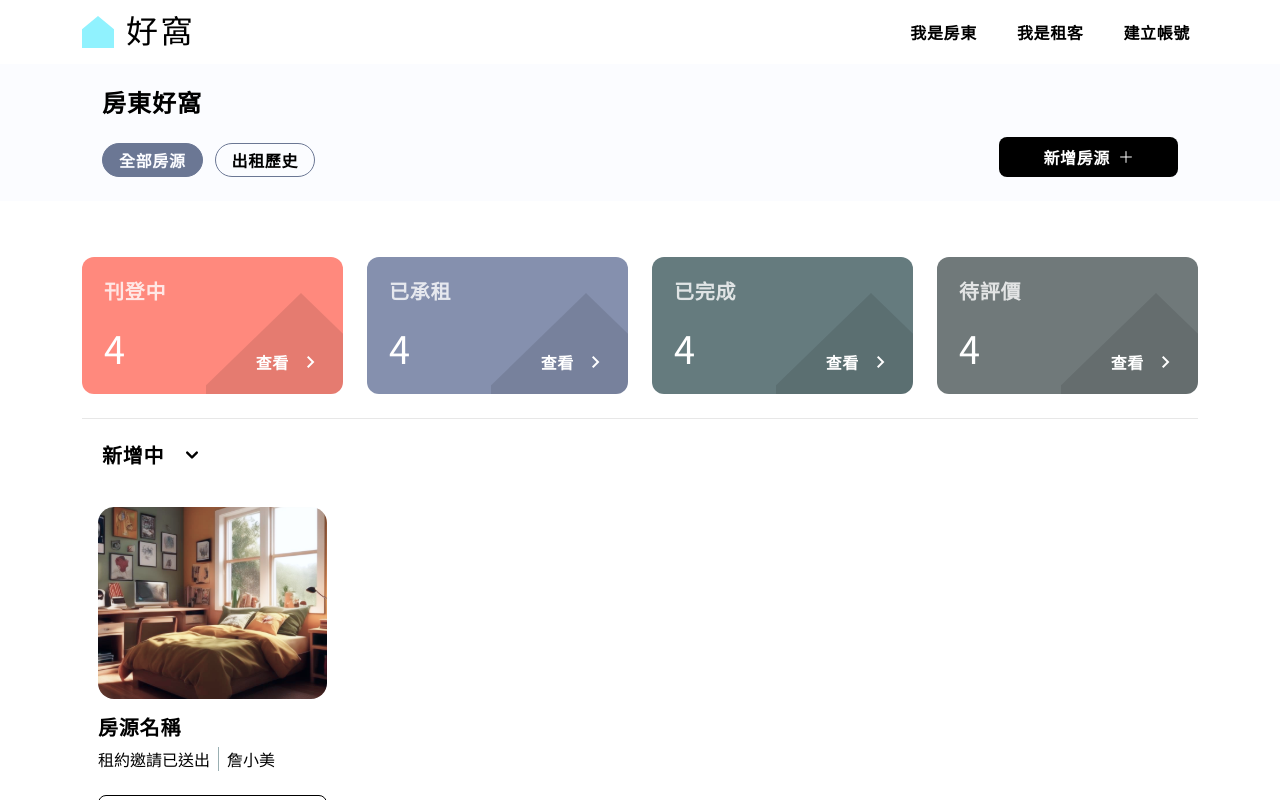
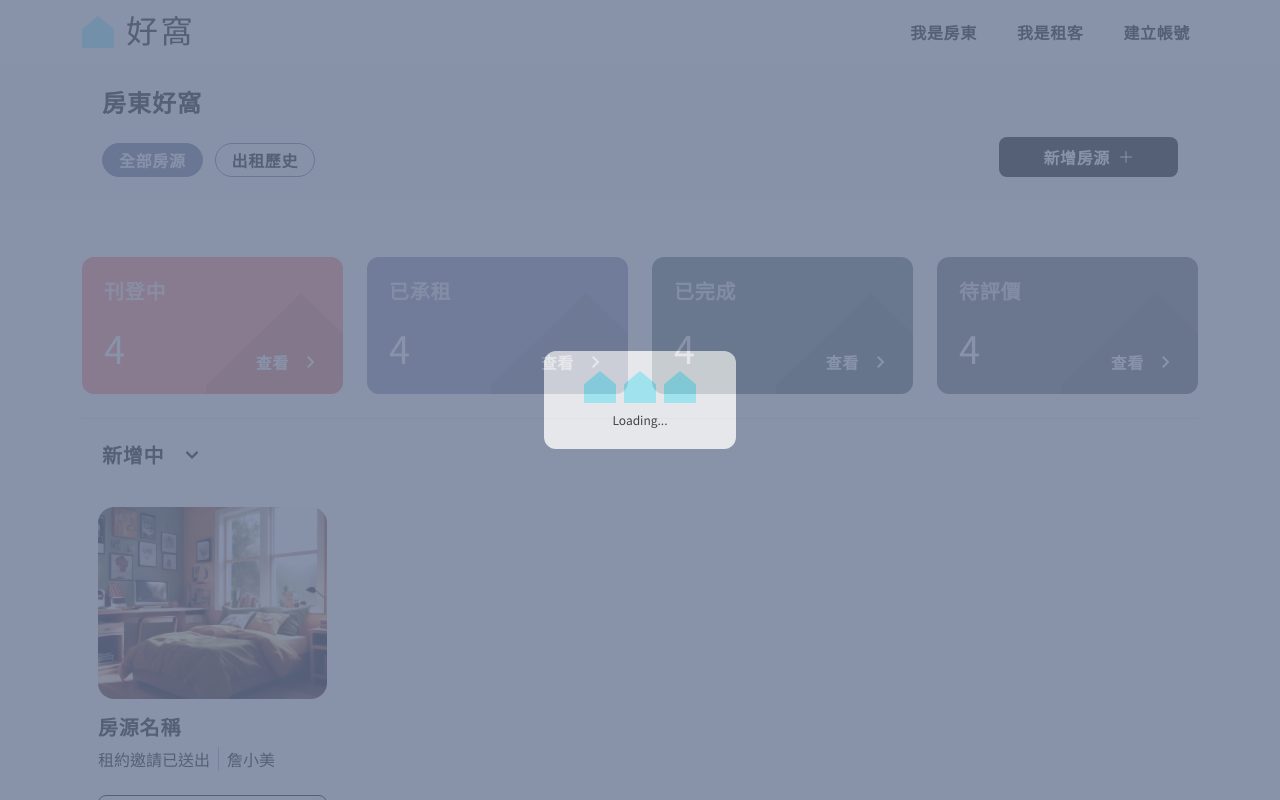
Before and after one commit to Eshiunm/Rocket_HowOh, a React (Vite) app: page /landlord in a window 1280 px wide. Shown: the top 800 px of the page. Built offline with nearby package versions, Linux system fonts and the light colour scheme; a web font is replaced by a local one.

Commit message:
feat: add loading component when fetch data

```diff
--- a/src/apis/apis.ts
+++ b/src/apis/apis.ts
@@ -62,8 +62,10 @@ export const apiHouseLandlordPostStep = (data: any, houseId: string|null) => hou
 export const apiHouseLandlordPostImg = (data: any, houseId: string|null) => houseRequest.post(`/landlord/img/${houseId}`, data, getToken()); // ALO-4
 export const apiHouseLandlordPostDelete = (houseId: string|null) => houseRequest.delete(`/landlord/${houseId}`, getToken()); // ALO-11
 
+// 房源-房東房源管理相關的 api
+export const apiHouseLandlordList = () => houseRequest.get('/landlord/list'); // ALO-1
+
 // 房源-房東相關的 api
-export const apiHouseLandlordList = () => houseRequest.get('/landlord/list'); // ALO-1
 export const apiHouseLandlordContract = () => houseRequest.get('/landlord/contract'); // ALO-16
 export const apiHouseLandlordSingleContract = (id: string) => houseRequest.post(`/landlord/contract/${id}`); // ALO-7
 export const apiHouseLandlordChangeStatus = (id: string) => houseRequest.patch(`/landlord/status/${id}`); // ALO-6
--- a/src/components/landLordManagement/index/HouseList.tsx
+++ b/src/components/landLordManagement/index/HouseList.tsx
@@ -1,8 +1,10 @@
-import { useRef } from "react";
+import { useEffect, useRef, useState } from "react";
 import { CustomFlowbiteTheme, Flowbite, Accordion, AccordionContent, AccordionPanel, AccordionTitle, Tooltip } from "flowbite-react";
 import LandlordAnchor from "./LandlordAnchor";
 import HouseCard from "./HouseCard";
 import tooltipIcon from "../../../assets/imgs/icons/tooltip.svg"
+import BigLoading from "../../loading/BigLoading";
+import apiHouseLandlordList from "../../../apis/apis";
 
 export interface refFnListType {
   goPublishList : () => void,
@@ -49,6 +51,8 @@ export default function HouseList() {
   const rentedList = useRef<HTMLDivElement>(null);
   const finishedList = useRef<HTMLDivElement>(null);
 
+  const [loading, setLoading] = useState(false);
+
   const goPublishList = () => {
     if (publishList.current) {
       window.scrollTo({
@@ -80,7 +84,18 @@ export default function HouseList() {
     goFinishedList,
   }
 
+  useEffect(() => {
+    const getHouseList = async () => {
+      setLoading(true);
+    }
+    getHouseList();
+  })
+
   return (
+    <>
+      {
+        loading && <BigLoading />
+      }
       <main className="container mt-14 mb-32">
         {/* 上方 anchor 區域 */}
         <LandlordAnchor refFnList={refFnList} />
@@ -162,5 +177,6 @@ export default function HouseList() {
           </Accordion>
         </Flowbite>
       </main>
+    </>
   );
 }
```
Lines whose indentation alone changed are shown as unchanged.
